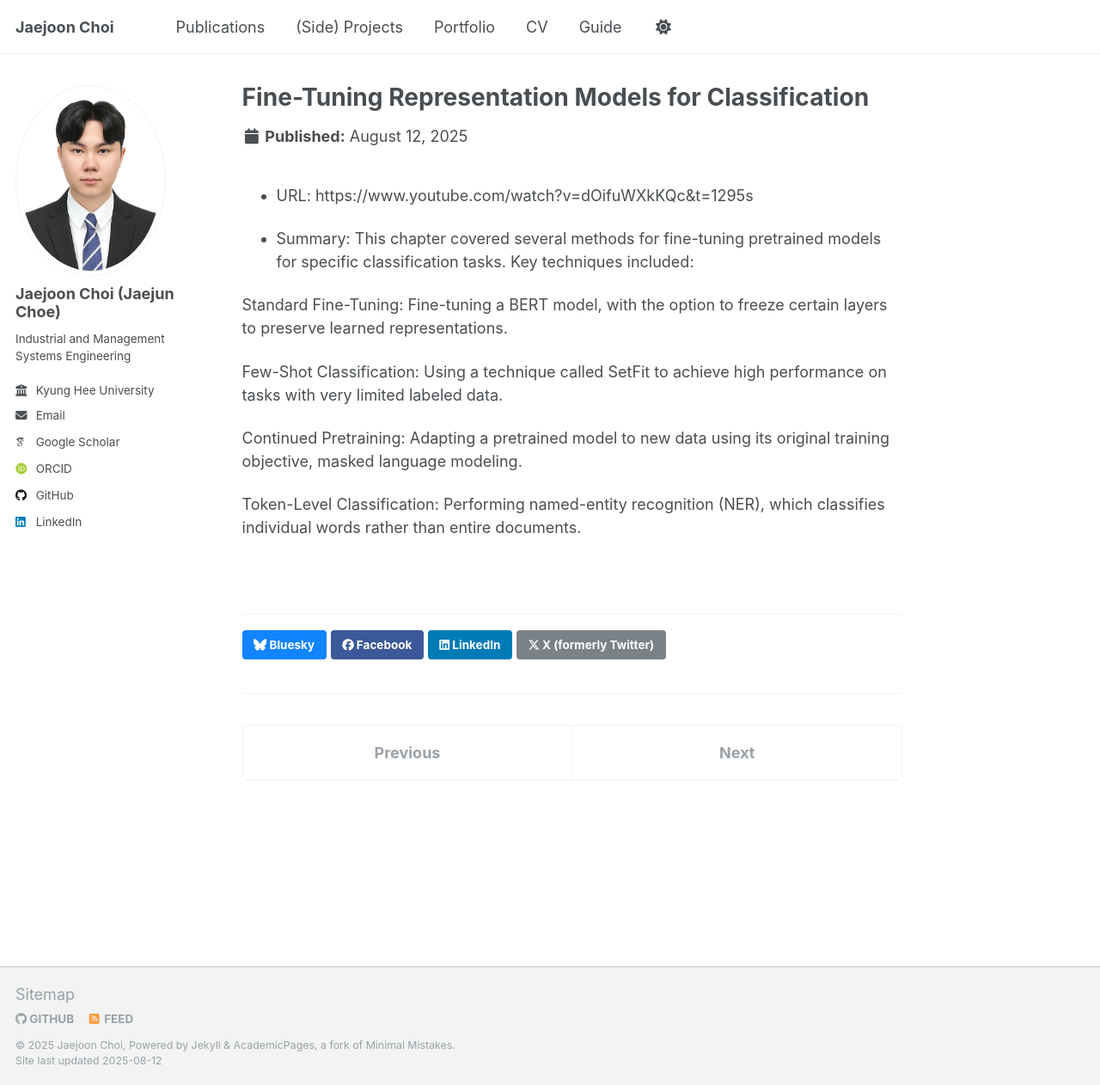
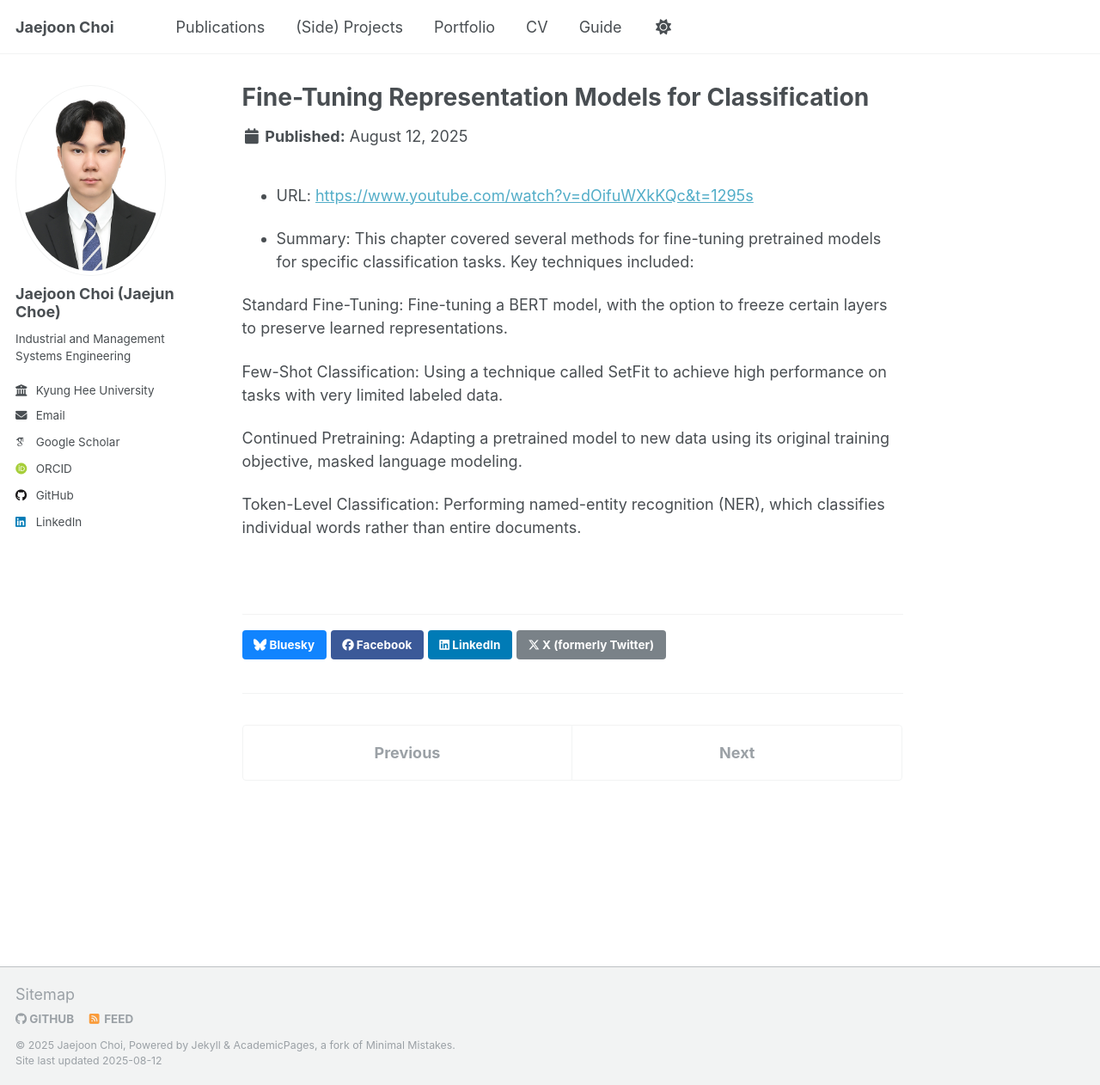
Before and after one commit to jaejunchoe/jaejunchoe.github.io, a Jekyll site: the page built from _portfolio/portfolio-1.md, in a window 1280 px wide and 1262 px high. Shown: the whole window at 86% size. Built offline with Jekyll 4.4.1, drawn with Linux system fonts in a browser that asks for light colours; some web fonts are replaced; part of the change alters nothing that is shown.

Commit message:
initial commit

```diff
--- a/_portfolio/portfolio-1.md
+++ b/_portfolio/portfolio-1.md
@@ -5,7 +5,7 @@ collection: portfolio
 ---
 
 
-- URL: https://www.youtube.com/watch?v=dOifuWXkKQc&t=1295s
+- URL: [https://www.youtube.com/watch?v=dOifuWXkKQc&t=1295s](https://www.youtube.com/watch?v=dOifuWXkKQc&t=1295s)
 
 
 - Summary:
```
